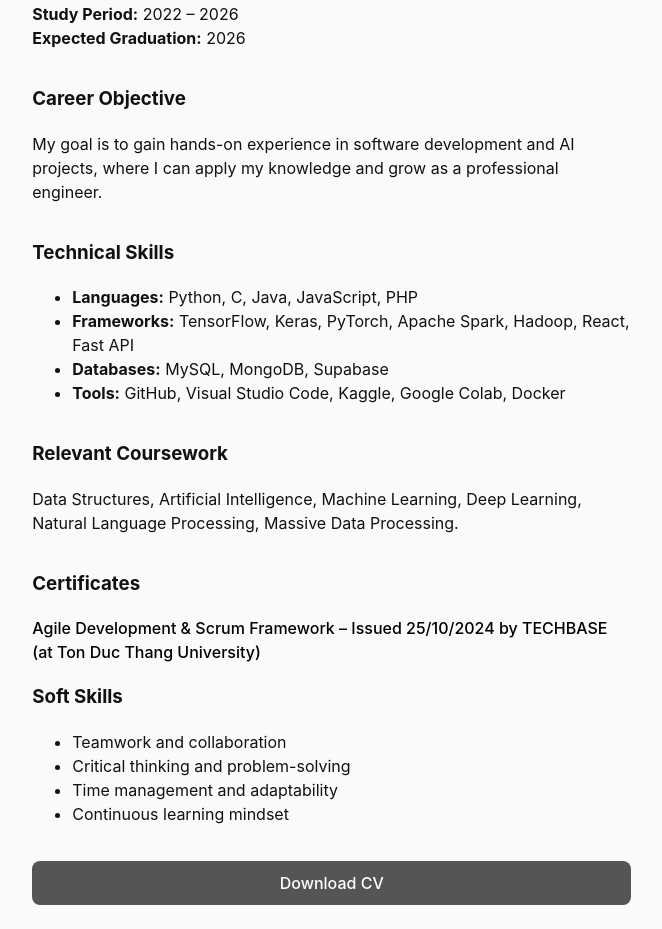
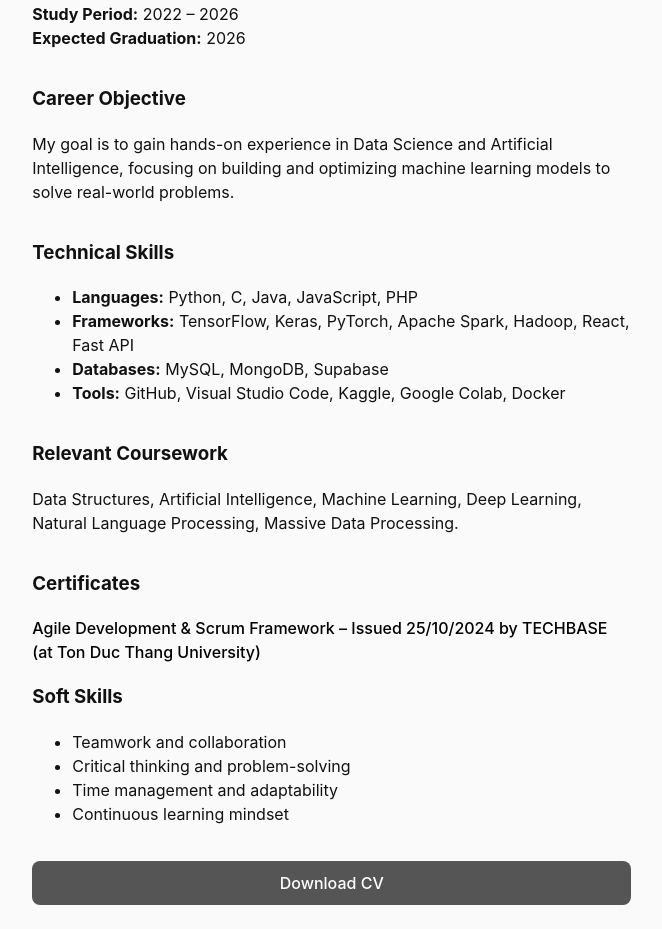
Before and after one commit to thaonguyen20604/MyPortfolio, a React (Vite) app: page /about in a window 1280 px wide. Shown: the part 844-1773 px from the top of the page, without its empty margins (482-1144 px from the left). Built offline with nearby package versions, Linux system fonts and the light colour scheme.

Commit message:
Update About.jsx

```diff
--- a/src/pages/About.jsx
+++ b/src/pages/About.jsx
@@ -62,8 +62,8 @@ export default function AboutSection() {
         <div className="about-section">
           <h3>Career Objective</h3>
           <p>
-            My goal is to gain hands-on experience in software development and AI projects,
-            where I can apply my knowledge and grow as a professional engineer.
+            My goal is to gain hands-on experience in Data Science and Artificial Intelligence,
+            focusing on building and optimizing machine learning models to solve real-world problems.
           </p>
         </div>
 
```
